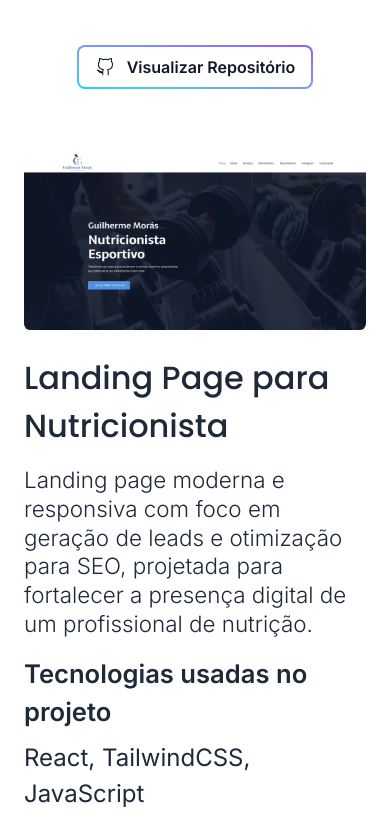
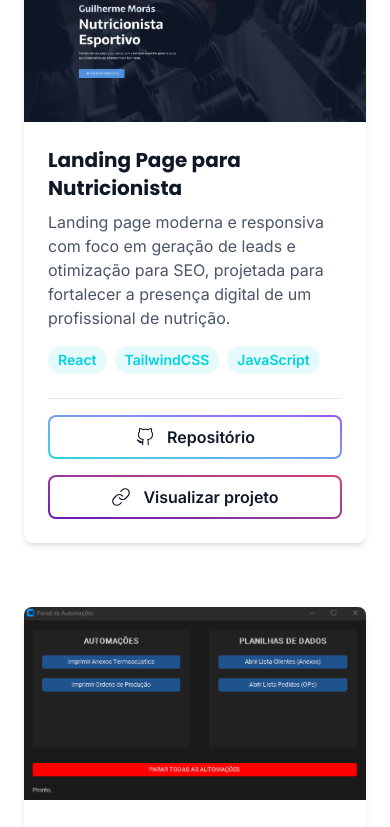
Before and after one commit to LuisBarrichello/my-portifolio, a React (Vite) app: page / in a window 390 px wide. Shown: the part 2892-3719 px from the top of the page. Built offline with nearby package versions, Linux system fonts and the light colour scheme.

Commit message:
refactor(projects): implement responsive ProjectCard with tailwind

```diff
--- a/src/components/Projects/ProjectCard.jsx
+++ b/src/components/Projects/ProjectCard.jsx
@@ -0,0 +1,86 @@
+import PropTypes from 'prop-types';
+import IconGithub from '../../assets/img/github.svg?react';
+import IconLink from '../../assets/img/link.svg?react';
+import Button from '../common/Buttons/Button';
+
+function ProjectCard({ project }) {
+    const {
+        image_url,
+        title,
+        description,
+        technologies,
+        url_github,
+        homepage,
+    } = project;
+
+    return (
+        <div className="bg-white dark:bg-dark-20 rounded-lg overflow-hidden shadow-md hover:shadow-xl dark:shadow-black/30 transition-all duration-300 group flex flex-col animate-fade-in">
+            <figure className="aspect-video overflow-hidden">
+                {image_url && (
+                    <img
+                        src={image_url}
+                        alt={`Imagem ilustrativa do projeto "${title}"`}
+                        className="w-full h-full object-cover group-hover:scale-105 transition-transform duration-300"
+                        loading="lazy"
+                    />
+                )}
+            </figure>
+            <div className="p-6 flex flex-col flex-grow">
+                <h3 className="font-poppins font-bold text-xl text-gray-900 dark:text-white mb-2">
+                    {title}
+                </h3>
+                <p className="text-gray-600 dark:text-gray-400 mb-4 flex">
+                    {description}
+                </p>
+                <div className="flex flex-wrap gap-2 mb-6">
+                    {technologies?.map(
+                        (tech) =>
+                            tech && (
+                                <span
+                                    key={`${title}-${tech}`}
+                                    className="bg-brand/10 text-brand text-sm font-semibold px-2.5 py-1 rounded-full">
+                                    {tech}
+                                </span>
+                            ),
+                    )}
+                </div>
+                <div className="mt-auto pt-4 border-t border-gray-200 dark:border-gray-700 flex flex-col sm:flex-row gap-4">
+                    <Button
+                        target="target"
+                        variant={'purple-blue'}
+                        content="Repositório"
+                        IconComponent={IconGithub}
+                        altImage="Icone indicando um Link clicavel - Visualizar Repositório"
+                        pathLink={url_github}
+                        aria-label={`Ver repositório do projeto ${title}`}
+                    />
+
+                    {homepage && (
+                        <Button
+                            target="target"
+                            variant={'red-purple'}
+                            content="Visualizar projeto"
+                            IconComponent={IconLink}
+                            altImage="Icone indicando um Link clicavel"
+                            pathLink={homepage}
+                            aria-label={`Visualizar projeto ${title}`}
+                        />
+                    )}
+                </div>
+            </div>
+        </div>
+    );
+}
+
+ProjectCard.propTypes = {
+    project: PropTypes.shape({
+        image_url: PropTypes.string.isRequired,
+        title: PropTypes.string.isRequired,
+        description: PropTypes.string.isRequired,
+        technologies: PropTypes.arrayOf(PropTypes.string).isRequired,
+        url_github: PropTypes.string.isRequired,
+        homepage: PropTypes.string,
+    }).isRequired,
+};
+
+export default ProjectCard;
--- a/src/components/Projects/Projects.jsx
+++ b/src/components/Projects/Projects.jsx
@@ -1,11 +1,10 @@
 import { useState } from 'react';
 import IconArrowDown from '../../assets/img/arrow-down.svg?react';
 import IconArrowUp from '../../assets/img/arrow-up.svg?react';
-import IconGithub from '../../assets/img/github.svg?react';
-import IconLink from '../../assets/img/link.svg?react';
 import projectsData from '../../data/projects.json';
 import Button from '../common/Buttons/Button';
 import Loader from '../common/Loader/Loader';
+import ProjectCard from './ProjectCard';
 import './Projects.css';
 
 function Projects() {
@@ -33,66 +32,12 @@ function Projects() {
                     {projectsData &&
                         projectsData
                             .slice(0, visibleProjects)
-                            .map((project, index) => {
+                            .map((project) => {
                                 return (
-                                    <div className="card-project" key={index}>
-                                        <figure>
-                                            {project.image_url !== '' ? (
-                                                <img
-                                                    src={project.image_url}
-                                                    alt={project.title}
-                                                />
-                                            ) : (
-                                                ''
-                                            )}
-                                        </figure>
-                                        <div className="infos-project">
-                                            <h3 className="title-project">
-                                                {project.title}
-                                            </h3>
-                                            <span className="description-project">
-                                                {project.description}
-                                            </span>
-                                            <div className="technologies-project">
-                                                <span className="subtitle-technologies">
-                                                    Tecnologias usadas no
-                                                    projeto
-                                                </span>
-                                                <span className="technologies">
-                                                    {project.technologies.join(
-                                                        ', ',
-                                                    )}
-                                                </span>
-                                            </div>
-                                            <div className="wrapper-buttons-project">
-                                                <Button
-                                                    target="target"
-                                                    variant={'purple-blue'}
-                                                    content="Visualizar Repositório"
-                                                    IconComponent={IconGithub}
-                                                    altImage="Icone indicando um Link clicavel - Visualizar Repositório"
-                                                    pathLink={
-                                                        project.html_url_github
-                                                    }></Button>
-
-                                                {project.homepage == '' ||
-                                                project.homepage ==
-                                                    undefined ? (
-                                                    <></>
-                                                ) : (
-                                                    <Button
-                                                        target="target"
-                                                        variant={'red-purple'}
-                                                        content="Visualizar projeto"
-                                                        IconComponent={IconLink}
-                                                        altImage="Icone indicando um Link clicavel"
-                                                        pathLink={
-                                                            project.homepage
-                                                        }></Button>
-                                                )}
-                                            </div>
-                                        </div>
-                                    </div>
+                                    <ProjectCard
+                                        key={project.title}
+                                        project={project}
+                                    />
                                 );
                             })}
                 </div>
--- a/src/data/projects.json
+++ b/src/data/projects.json
@@ -11,7 +11,7 @@
             "JUnit"
         ],
         "homepage": "",
-        "html_url_github": "https://github.com/LuisBarrichello/bar-optimization-system",
+        "url_github": "https://github.com/LuisBarrichello/bar-optimization-system",
         "featured": true,
         "case_study": {
             "problem": "O desafio era reduzir o desperdício de matéria-prima em uma empresa de aço, otimizando o processo de corte de vergalhões de 12 metros para minimizar perdas financeiras.",
@@ -29,7 +29,7 @@
             "JavaScript"
         ],
         "homepage": "https://landing-page-nutricionista-guilherme-moras.vercel.app/",
-        "html_url_github": "https://github.com/LuisBarrichello/Landing-Page---Nutricionista-Guilherme-Moras",
+        "url_github": "https://github.com/LuisBarrichello/Landing-Page---Nutricionista-Guilherme-Moras",
         "featured": true,
         "case_study": {
             "problem": "O cliente, um nutricionista, possuía um site desatualizado, com baixa performance e que não refletia sua nova identidade visual focada em nutrição esportiva.",
@@ -48,7 +48,7 @@
             "Pandas"
         ],
         "homepage": "",
-        "html_url_github": "https://github.com/LuisBarrichello/python-erp-automation-suite",
+        "url_github": "https://github.com/LuisBarrichello/python-erp-automation-suite",
         "featured": true,
         "case_study": {
             "problem": "Um processo administrativo manual e demorado de impressão de documentos de produção estava consumindo horas de trabalho da equipe, sendo um gargalo que aumentava conforme a demanda.",
@@ -66,7 +66,7 @@
             "MySQL"
         ],
         "homepage": "",
-        "html_url_github": "https://github.com/LuisBarrichello/ecommerce-api-springboot",
+        "url_github": "https://github.com/LuisBarrichello/ecommerce-api-springboot",
         "featured": false,
         "case_study": {
             "problem": "",
@@ -84,7 +84,7 @@
             "Bootstrap"
         ],
         "homepage": "https://steel-sales-calculator.vercel.app/",
-        "html_url_github": "https://github.com/LuisBarrichello/SteelSalesCalculator",
+        "url_github": "https://github.com/LuisBarrichello/SteelSalesCalculator",
         "featured": false,
         "case_study": {
             "problem": "",
@@ -102,7 +102,7 @@
             "Spring Boot"
         ],
         "homepage": "",
-        "html_url_github": "https://github.com/LuisBarrichello/Challenge-API-REST-ForumHub",
+        "url_github": "https://github.com/LuisBarrichello/Challenge-API-REST-ForumHub",
         "featured": false,
         "case_study": {
             "problem": "",
@@ -120,7 +120,7 @@
             "CSS"
         ],
         "homepage": "https://best-browser-games-github-luisbarrichello.vercel.app/",
-        "html_url_github": "https://github.com/LuisBarrichello/BestBrowserGames",
+        "url_github": "https://github.com/LuisBarrichello/BestBrowserGames",
         "featured": false,
         "case_study": {
             "problem": "",
@@ -138,7 +138,7 @@
             "JavaScript"
         ],
         "homepage": "https://task-master-cyan.vercel.app/login.html",
-        "html_url_github": "https://github.com/LuisBarrichello/ToDo-List?tab=readme-ov-file",
+        "url_github": "https://github.com/LuisBarrichello/ToDo-List?tab=readme-ov-file",
         "featured": false,
         "case_study": {
             "problem": "",
@@ -156,7 +156,7 @@
             "Javascript"
         ],
         "homepage": "https://onerbreno.github.io/orbit-trips/",
-        "html_url_github": "https://github.com/onerbreno/orbit-trips",
+        "url_github": "https://github.com/onerbreno/orbit-trips",
         "featured": false,
         "case_study": {
             "problem": "",
@@ -173,7 +173,7 @@
             "CSS3"
         ],
         "homepage": "https://luisbarrichello.github.io/7DaysOfCode-pagina-contratacoes/",
-        "html_url_github": "https://github.com/LuisBarrichello/7DaysOfCode-pagina-contratacoes",
+        "url_github": "https://github.com/LuisBarrichello/7DaysOfCode-pagina-contratacoes",
         "featured": false,
         "case_study": {
             "problem": "",
@@ -191,7 +191,7 @@
             "JavaScript"
         ],
         "homepage": "",
-        "html_url_github": "https://github.com/LuisBarrichello/boracodar",
+        "url_github": "https://github.com/LuisBarrichello/boracodar",
         "featured": false,
         "case_study": {
             "problem": "",
```
